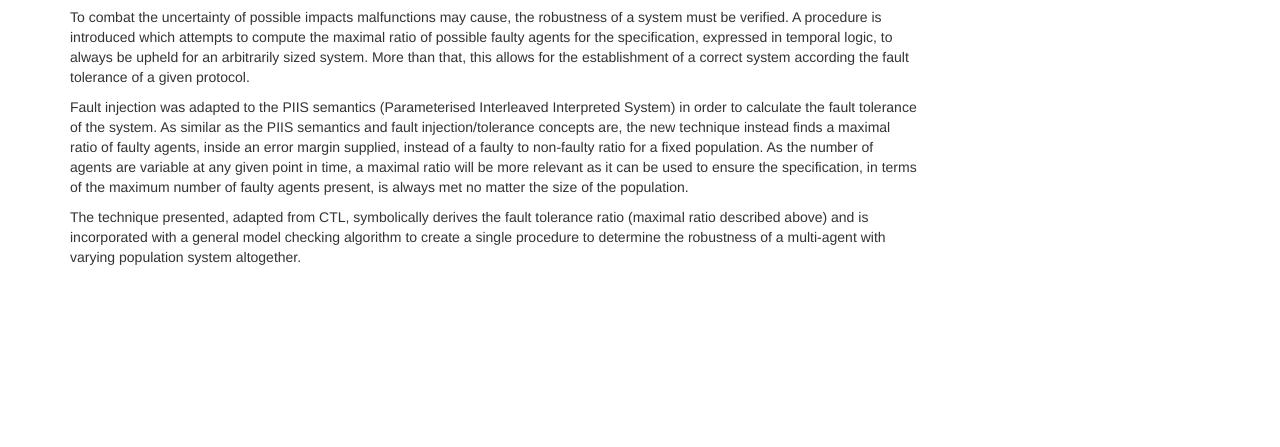
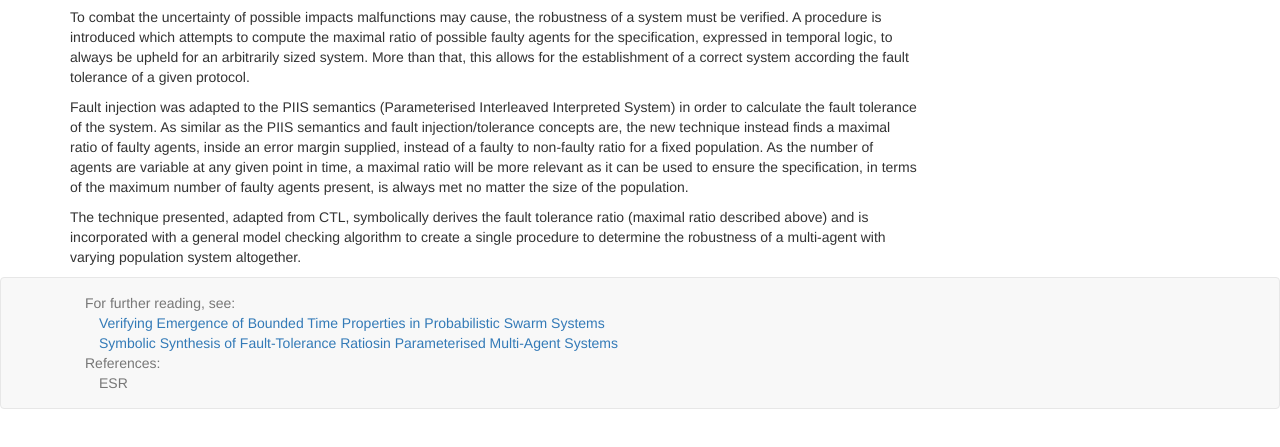
Before and after one commit to rafibaum/Drone-Swarms-Model-Checking, a plain HTML site: page research.html in a window 1280 px wide. Shown: the part 733-1180 px from the top of the page. Before the commit the page ends 1090 px from the top, so only its background shows below. Drawn offline with nearby package versions, Linux system fonts and the light colour scheme.

Commit message:
Added footers.

```diff
--- a/research.html
+++ b/research.html
@@ -63,6 +63,19 @@
                             </div>
         </div>
 
+				<div style="clear:both;"></div>
+		<nav class="navbar navbar-default navbar-static-bottom">
+		  <div class="container">
+		    <p class="navbar-text">
+		    		  	For further reading, see: <br />
+		    			    	  &emsp;<a href="https://www.ijcai.org/proceedings/2018/0056.pdf">Verifying Emergence of Bounded Time Properties in Probabilistic Swarm Systems</a><br />
+		    			    	  &emsp;<a href="https://www.ijcai.org/proceedings/2018/0045.pdf">Symbolic Synthesis of Fault-Tolerance Ratiosin Parameterised Multi-Agent Systems</a><br />
+		    			    		    		  	References: <br />
+		    			    	  &emsp;ESR<br />
+		    			    		    </p>
+		  </div>
+		</nav>
+
         <script src="https://ajax.googleapis.com/ajax/libs/jquery/1.11.3/jquery.min.js"></script>
         <script src="https://maxcdn.bootstrapcdn.com/bootstrap/3.3.6/js/bootstrap.min.js"></script>
     </body>
--- a/styles.css
+++ b/styles.css
@@ -4,12 +4,10 @@ html {
 }
 
 body {
-    margin-bottom: 80px;
-
+	margin-bottom: 3em;
 }
 
 .navbar-static-bottom {
-    position:absolute;
     bottom: 0;
     width: 100%;
     margin-bottom: 0;
```
Also changed, not shown: applications.html (+1 -0 lines), credits.html (+3 -0 lines), index.html (+1 -0 lines), logic.html (+1 -0 lines).
